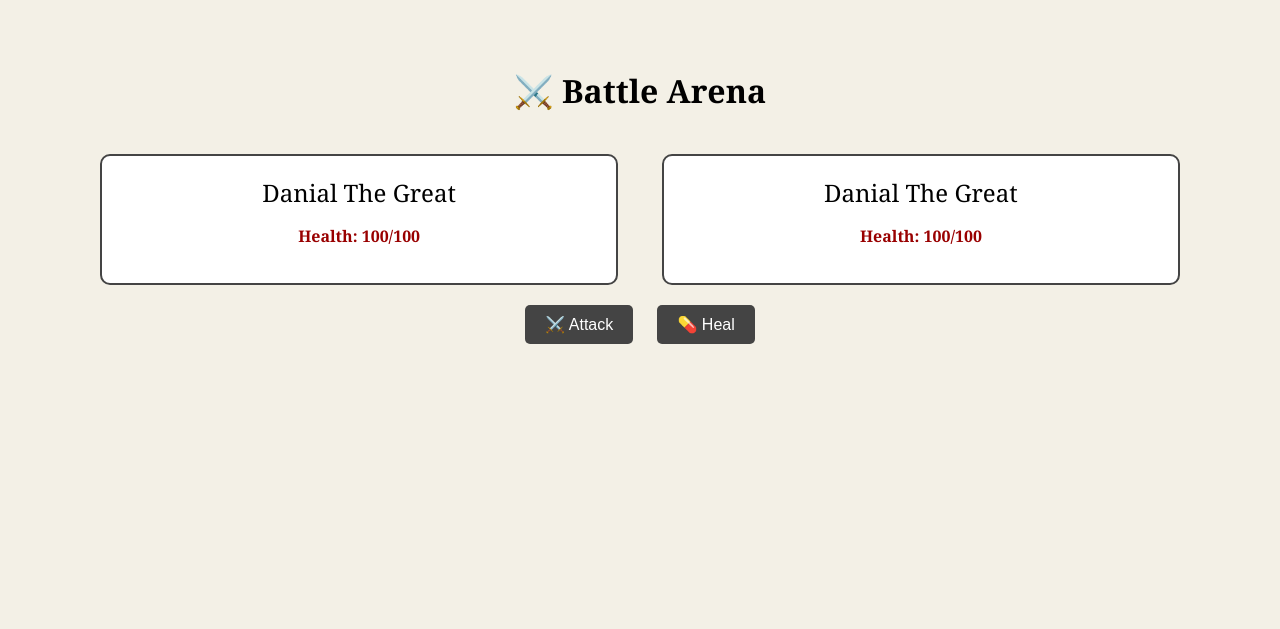
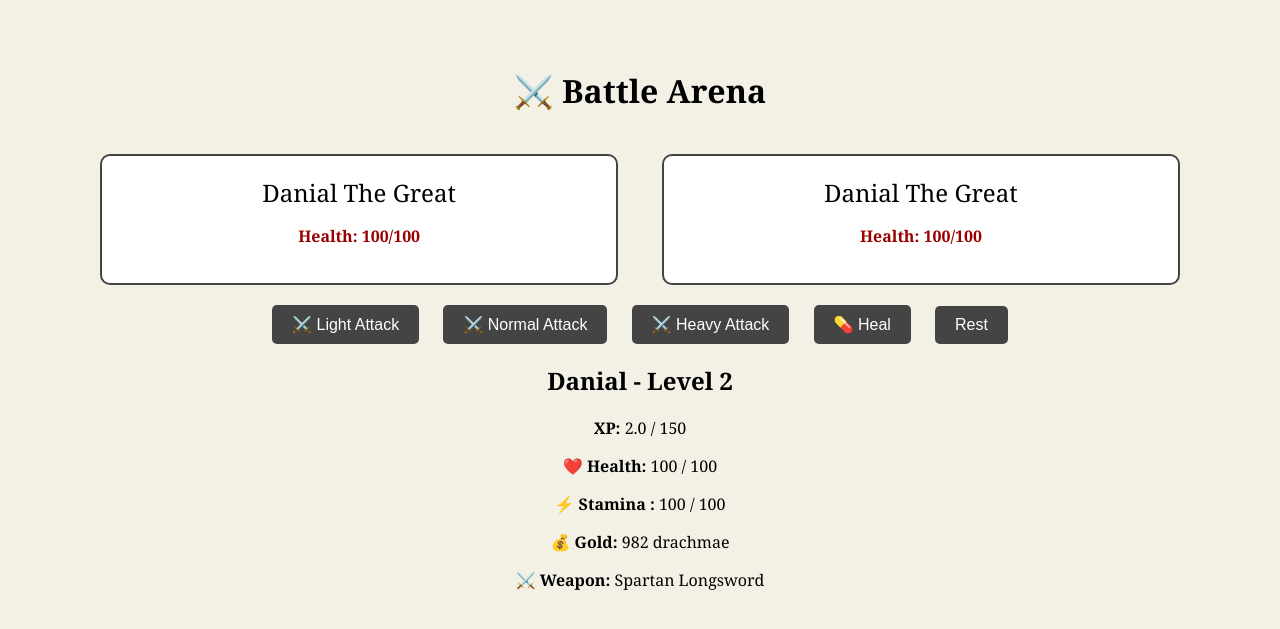
Before and after one commit to ddavies666/odyssey-game, a Django app: page /battle/1/1/ in a window 1280 px wide. Shown: the top 629 px of the page. Run offline with Django 4.2, Linux system fonts and the light colour scheme; data comes from the database, SQL or seed files in the repository; both versions use the stored data as it was after the commit.

Commit message:
Attack Types, Heal, Rest etc

```diff
--- a/battle/models.py
+++ b/battle/models.py
@@ -62,12 +62,15 @@
     strength = models.IntegerField(default=10)
     agility = models.IntegerField(default=10)
     stamina = models.IntegerField(default=100)
+    max_stamina = models.IntegerField(default=100)
     morale = models.IntegerField(default=100)
     loyalty = models.IntegerField(default=100)
     archetype = models.ForeignKey(Archetype, on_delete=models.SET_NULL, null=True, blank=True)
     money = models.IntegerField(default=34)
     level = models.IntegerField(default=1)
     xp_points = models.FloatField(default=0)
+    vitality = models.IntegerField(default=1)
+    focus = models.IntegerField(default=1)
 
     # 🗡 Equipped weapon
     equipped_weapon = models.ForeignKey('Weapon', on_delete=models.SET_NULL, null=True, blank=True)
@@ -86,21 +89,36 @@
     def __str__(self) -> str:
         return f"{self.name} aka {self.nickname}"
 
-    def attack(self, target: object) -> int:
+    def attack(self, target: object, attack_input: str) -> int:
         """
         Attack Target Function
         Targets health reduced accordingly
 
         Args:
             target (object): Target to inflcit attack upon
+            attack_input (str): Type of attack. i.e light, heavy etc
 
         Returns:
             int: final damage inflicted
         """
+        # attack type, damage multiplier, stamina stamina_cost
+        attack_types = {
+            "light": {"modifier": 0.8, "stamina_cost": 10},
+            "normal": {"modifier": 1.0, "stamina_cost": 20},
+            "heavy": {"modifier": 1.5, "stamina_cost": 35},
+        }
+
+        attack = attack_types[attack_input]
+        if self.stamina < attack['stamina_cost']:
+            return f'{self.name} does not have enough stamina for {attack_input} attack'
+
+        self.stamina -= attack['stamina_cost']
+
         if not self.equipped_weapon:
-            damage = self.strength
+            damage = self.strength * attack["modifier"]
+
         else:
-            damage = self.strength + self.equipped_weapon.calculate_damage()
+            damage = self.strength + self.equipped_weapon.calculate_damage() * attack["modifier"]
 
         final_damage = target.receive_damage(damage)
 
@@ -122,6 +140,51 @@
         self.save()
 
         return actual_damage
+
+    def rest(self, focus) -> int:
+        """
+        Rest Action in Battle
+
+        Recovers stamina mulitplied by the character's focus attribute.
+
+        Returns:
+            int: the amount of stamina gained
+        """
+        stamina_recovery_amount = 25 * focus
+        self.stamina += stamina_recovery_amount
+        if self.stamina > self.max_stamina:
+            self.stamina = self.max_stamina
+        self.save()
+        return stamina_recovery_amount
+
+    def heal(self, vitality) -> int:
+        """
+        Heal Action in Battle.
+        Recovers health using the character's vitality attirbute as a multiplier.
+
+        Args:
+            vitaity (int): mulitiplier used to calculate health regained.
+
+        Returns:
+            int: the amount of health gained
+        """
+        health_recovery_amount = 25 * vitality
+        self.health += health_recovery_amount
+        if self.health > self.max_health:
+            self.health = self.max_health
+        self.save()
+        return health_recovery_amount
+
+    @property
+    def health_percent(self):
+        """_summary_
+
+        Returns:
+            _type_: _description_
+        """
+        if self.max_health == 0:
+            return 0
+        return int((self.health / self.max_health) * 100)
 
     def total_defence_stats(self) -> int:
         """
@@ -190,14 +253,15 @@
         gained_xp = randint(10, 20) * opponent_level
         self.xp_points += gained_xp
 
-        while self.xp_points >= self.xp_to_next_level():
-            self.xp_points -= self.xp_to_next_level()
+        while self.xp_points >= self.xp_to_next_level:
+            self.xp_points -= self.xp_to_next_level
             self.level += 1
 
         self.save()
 
         return gained_xp
 
+    @property
     def xp_to_next_level(self) -> int:
         """
         Increases the xp amount needed to level up as the character
--- a/battle/templates/battle/battle_view.html
+++ b/battle/templates/battle/battle_view.html
@@ -80,11 +80,23 @@
     <div class="actions">
       <form method="post">
         {% csrf_token %}
-        <button name="action" value="attack">⚔️ Attack</button>
+        <button name="action" value="light">⚔️ Light Attack</button>
+      </form>
+      <form method="post">
+        {% csrf_token %}
+        <button name="action" value="normal">⚔️ Normal Attack</button>
+      </form>
+      <form method="post">
+        {% csrf_token %}
+        <button name="action" value="heavy">⚔️ Heavy Attack</button>
       </form>
       <form method="post">
         {% csrf_token %}
         <button name="action" value="heal">💊 Heal</button>
+      </form>
+      <form method="post">
+        {% csrf_token %}
+        <button name="action" value="rest">Rest</button>
       </form>
     </div>
   {% else %}
@@ -93,6 +105,33 @@
       <button name="action" value="enemy_turn">▶️ Enemy Turn</button>
     </form>
   {% endif %}
+  <div class="character-panel">
+    <h2>{{ fighter_1.name }} - Level {{ fighter_1.level }}</h2>
+    <p><strong>XP:</strong> {{ fighter_1.xp_points }} / {{ fighter_1.xp_to_next_level }}</p>
+
+    {% with percent=fighter_1.xp_points|divisibleby:fighter_1.xp_to_next_level|floatformat:0 %}
+    <div class="xp-bar">
+      <div class="xp-bar-fill" style="width: {{ percent }}%;"></div>
+    </div>
+
+    {% endwith %}
+
+
+    <p><strong>❤️ Health:</strong> {{ fighter_1.health }} / {{ fighter_1.max_health }}</p>
+    <div class="xp-bar">
+      <div class="xp-bar-fill" style="width: {{ character.health_percent }}%; background: linear-gradient(to right, #e53935, #ef5350);"></div>
+    </div>
+    <p><strong>⚡ Stamina :</strong> {{ fighter_1.stamina }} / {{ fighter_1.max_stamina }}</p>
+
+    <p><strong>💰 Gold:</strong> {{ fighter_1.money }} drachmae</p>
+    {% if fighter_1.equipped_weapon %}
+      <p><strong>⚔️ Weapon:</strong> {{ fighter_1.equipped_weapon.name }}</p>
+    {% endif %}
+
+    {% if fighter_1.chest %}
+      <p><strong>🛡️ Chest Armor:</strong> {{ fighter_1.chest.name }}</p>
+    {% endif %}
+  </div>
 
 </body>
 </html>
--- a/battle/views.py
+++ b/battle/views.py
@@ -65,25 +65,31 @@
     turn = request.session.get("turn", "fighter_1")
 
     if request.method == 'POST':
-        action = request.POST.get('action')
-        print("ACTION RECEIVED:", action)
+        attack_input = request.POST.get('action')
+        print("ACTION RECEIVED:", attack_input)
         print("CURRENT TURN:", turn)
 
         if turn == "fighter_1":
-            if action == "attack":
-                dmg = fighter_1.attack(fighter_2)
+            if attack_input in ["light", "normal", "heavy"]:
+                dmg = fighter_1.attack(fighter_2, attack_input)
                 request.session["message"] = f"{fighter_1.name} attacked {fighter_2.name} for {dmg} damage!"
 
-            elif action == "heal":
-                heal_amount = min(10, fighter_1.max_health - fighter_1.health)
+            elif attack_input == "heal":
+                heal_amount = fighter_1.heal(fighter_1.vitality)
                 fighter_1.health += heal_amount
                 request.session["message"] = f"{fighter_1.name} healed for {heal_amount} HP!"
+
+            elif attack_input == "rest":
+                stamina_recovery_amount = fighter_1.rest(fighter_1.focus)
+                fighter_1.stamina += stamina_recovery_amount
+                request.session["message"] = f"{fighter_1.name} rested for {stamina_recovery_amount} Stamina!"
 
             request.session["turn"] = "fighter_2"
 
         elif turn == "fighter_2":
-            dmg = fighter_2.attack(fighter_1)
-            message = f"{fighter_2.name} attacked {fighter_1.name} for {dmg} damage!"
+            if attack_input in ["light", "normal", "heavy"]:
+                dmg = fighter_2.attack(fighter_1, attack_input)
+                message = f"{fighter_2.name} attacked {fighter_1.name} for {dmg} damage!"
 
             request.session["turn"] = "fighter_1"
 
```
Also changed, not shown: battle/templates/battle/start_journey.html (+54 -4 lines), battle/migrations/0007_character_max_stamina.py (added), battle/migrations/0008_character_focus_character_vitality.py (added), db.sqlite3.
